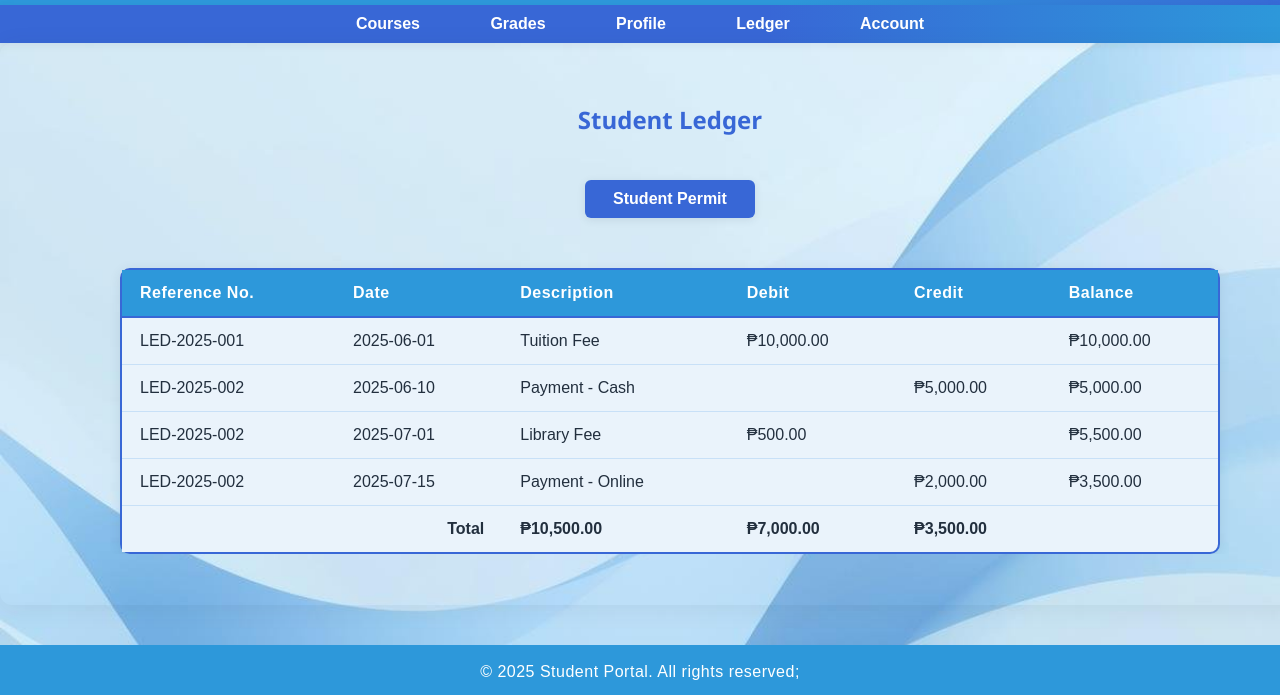
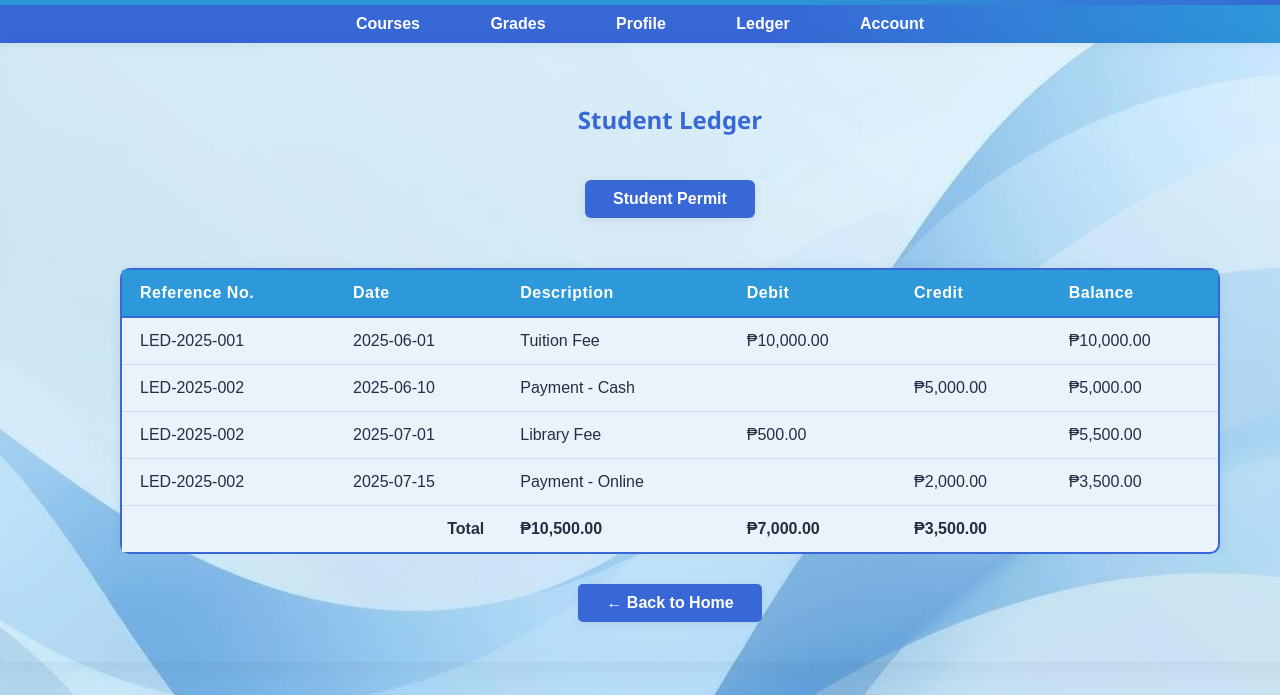
Before and after one commit to Rand1008/stud-por, a plain HTML site: page ledger.html in a window 1280 px wide. Shown: the part 105-800 px from the top of the page. Drawn offline with Linux system fonts and the light colour scheme.

Commit message:
ledger.html

```diff
--- a/ledger.html
+++ b/ledger.html
@@ -144,6 +144,7 @@
       </tbody>
     </table>
     </div>
+  <a href="index.html" class="back-home-link">&larr; Back to Home</a>
   </main>
   <footer class="footer">
     <span>&copy; 2025 Student Portal. All rights reserved;</span>
```
